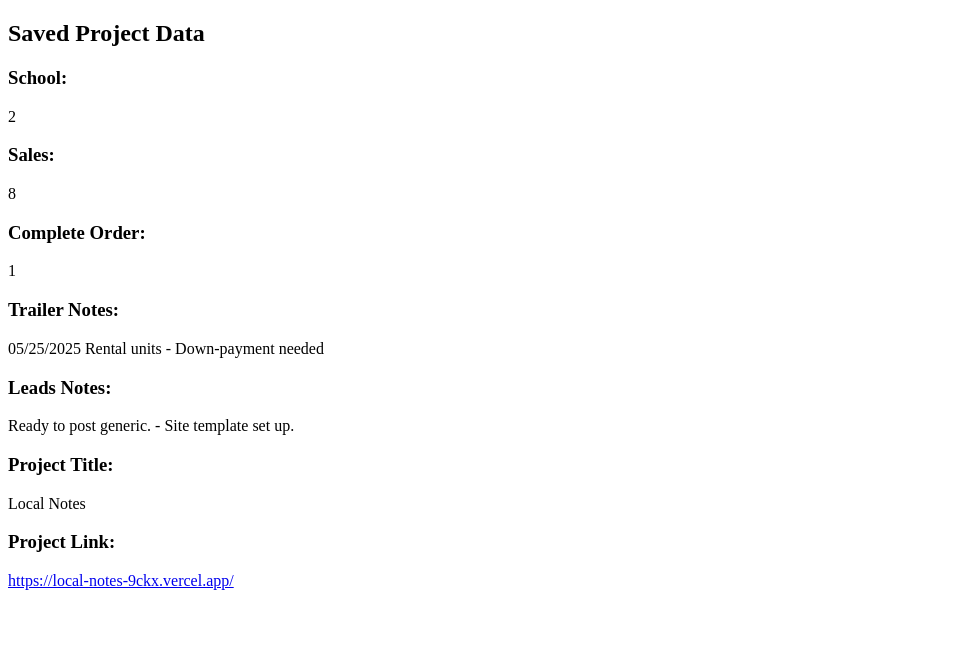
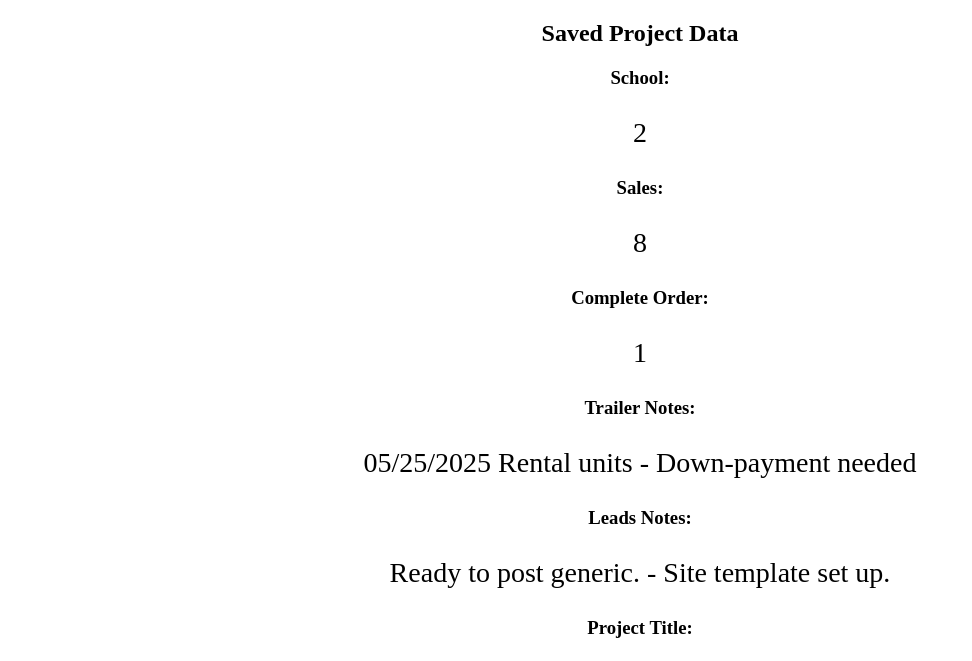
Before and after one commit to Velertra/localNotes, a website: page index.html in a window 1280 px wide. Shown: the top 661 px of the page, without its empty margins (0-972 px from the left). Drawn offline with Linux system fonts and the light colour scheme.

Commit message:
updated font

```diff
--- /dev/null
+++ b/css/styles.css
@@ -0,0 +1,7 @@
+body {
+    text-align: center;
+}
+
+p {
+    font-size: 28px;
+}
--- a/index.html
+++ b/index.html
@@ -1,8 +1,12 @@
 <!DOCTYPE html>
 <html>
-<head>
-  <title>View Data</title>
-</head>
+  <head>
+        <meta charset="UTF-8">
+        <meta name="viewport" content="width=device-width, initial-scale=1.0">
+        <meta http-equiv="X-UA-Compatible" content="ie=edge">
+        <title>Local Notes</title>
+        <link rel="stylesheet" href="css/styles.css">
+    </head>
 <body>
   <h2>Saved Project Data</h2>
   <div id="output"></div>
```
Also changed, not shown: formPage.html (+2 -6 lines).
